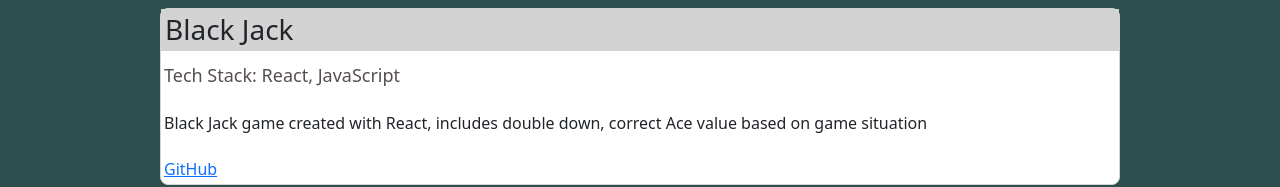
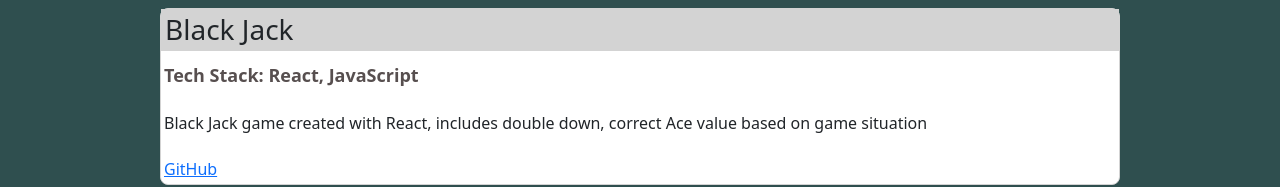
Before and after one commit to mhartley19/portfolio, a React (Create React App) app: page /projects in a window 1280 px wide. Shown: the part 562-749 px from the top of the page. Built offline with nearby package versions, Linux system fonts and the light colour scheme.

Commit message:
made subtitle bold

```diff
--- a/src/components/cards/card-projects.js
+++ b/src/components/cards/card-projects.js
@@ -11,7 +11,7 @@
               <h3 class='project-card-title'>{props.title}</h3>
             </div>
         </header>
-            <p class='project-card-subtitle'>{props.sub}</p>
+            <p class='project-card-subtitle'><b>{props.sub}</b></p>
         <body>
             <p class='project-card-body'>{props.des}
             </p>
```
